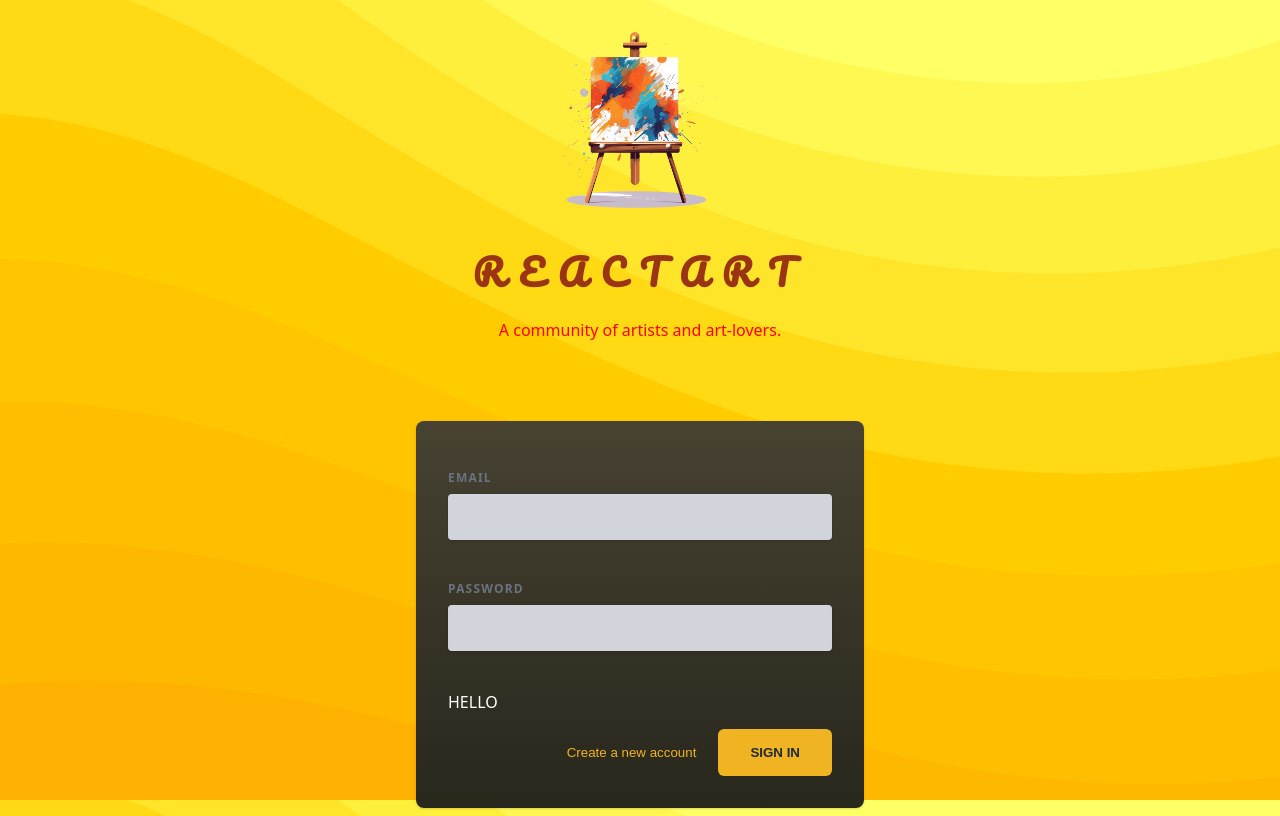
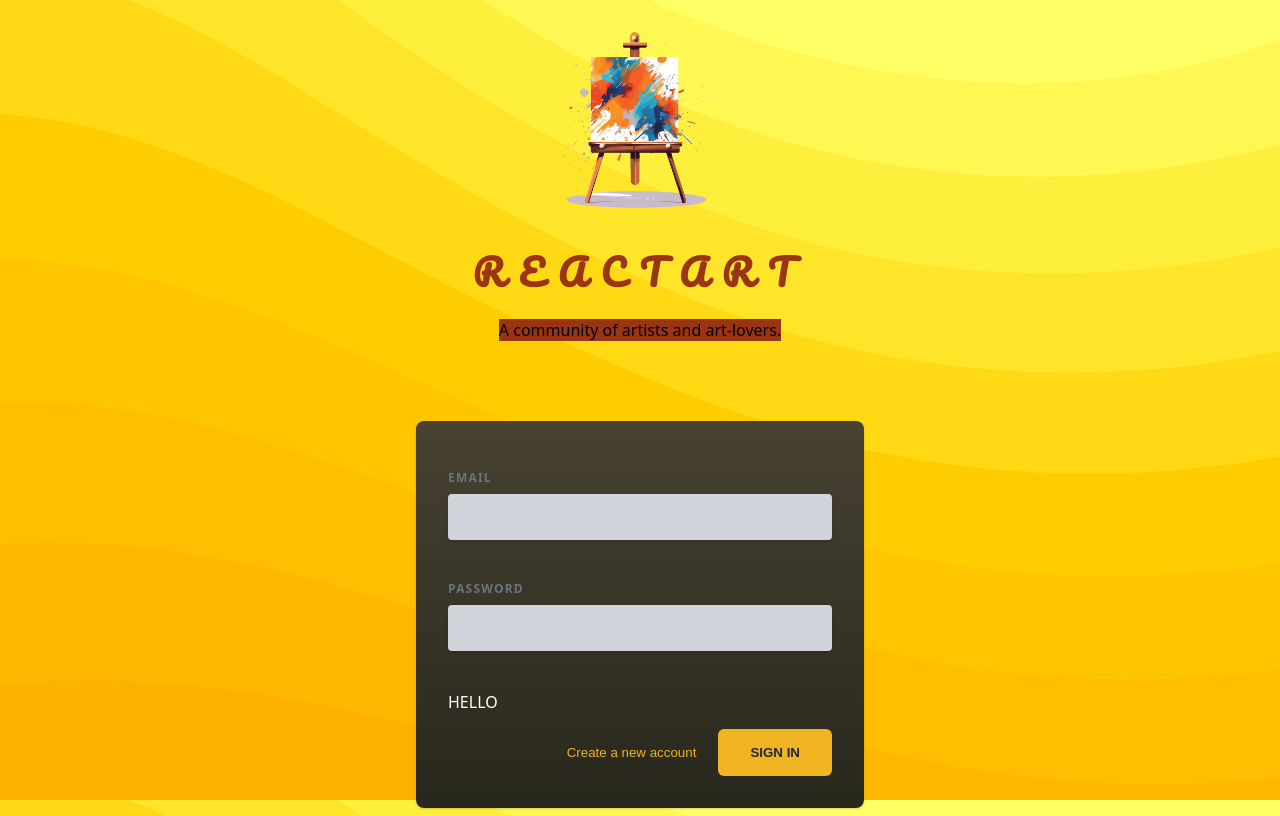
Before and after one commit to pranitrathod/Style-React-Apps, a React (Vite) app in the folder Style-CSS-React/Project/: page / in a window 1280 px wide. Built offline with nearby package versions, Linux system fonts and the light colour scheme.

Commit message:
CSS Module usefull when dealing this scoping!

```diff
--- a/Style-CSS-React/Project/src/components/AuthInputs.jsx
+++ b/Style-CSS-React/Project/src/components/AuthInputs.jsx
@@ -41,7 +41,7 @@ export default function AuthInputs() {
           />
         </p>
       </div>
-<p>HELLO</p>
+<p className="para">HELLO</p>
       <div className="actions">
         <button type="button" className="text-button">
           Create a new account
--- a/Style-CSS-React/Project/src/components/Header.jsx
+++ b/Style-CSS-React/Project/src/components/Header.jsx
@@ -1,14 +1,12 @@
 import logo from '../assets/logo.png';
-import "./header.css";
+import classes from "./header.module.css";
 
 export default function Header() {
   return (
     <header>
       <img src={logo} alt="A canvas" />
       <h1>ReactArt</h1>
-      <p style={{
-        color:'red'
-      }}>A community of artists and art-lovers.</p>
+      <p className={classes.para}>A community of artists and art-lovers.</p>
     </header>
   );
 }
--- a/Style-CSS-React/Project/src/components/header.css
+++ b/Style-CSS-React/Project/src/components/header.module.css
@@ -24,9 +24,6 @@ header h1 {
   font-family: 'Pacifico', cursive;
   margin: 0;
 }
-
-
-
 @media (min-width: 768px) {
   header {
     margin-bottom: 4rem;
@@ -36,3 +33,7 @@ header h1 {
     font-size: 2.25rem;
   }
 }
+
+.para{
+ background-color: #9a3412;
+}
```
